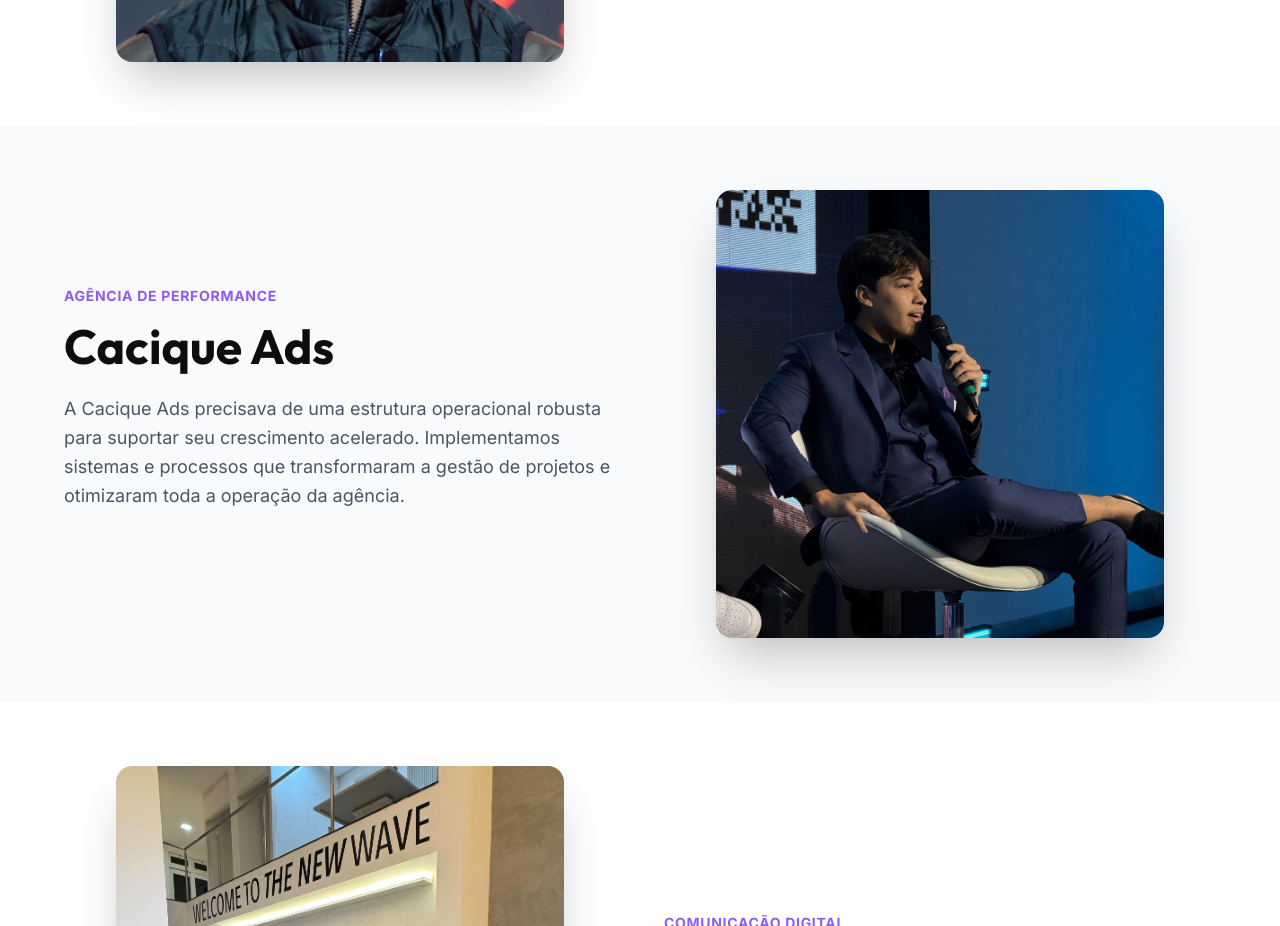
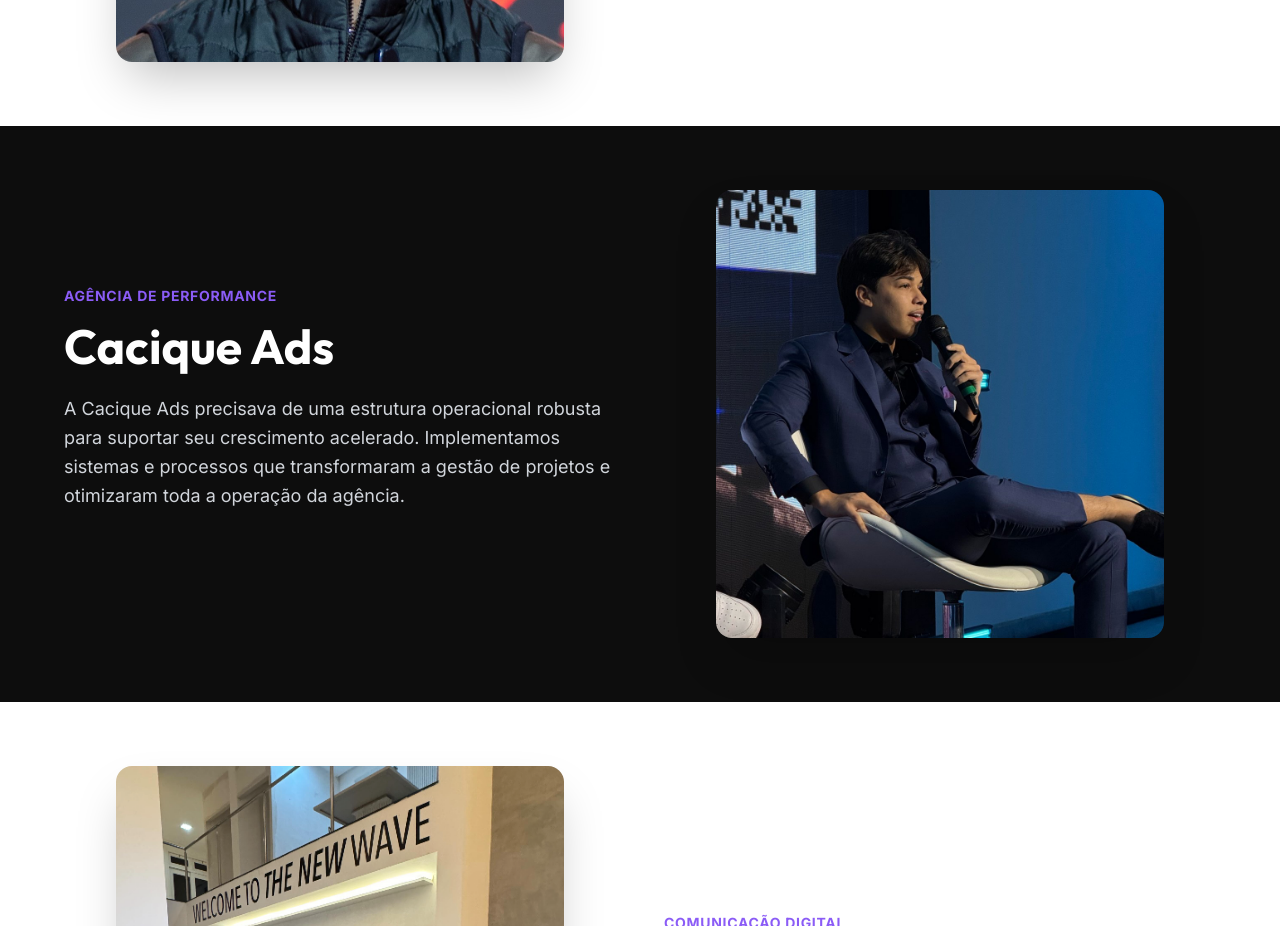
Before and after one commit to maycondouglass29/clivy, a React (Vite) app: page /cases in a window 1280 px wide. Shown: the part 1060-1986 px from the top of the page. Built offline with nearby package versions, Linux system fonts and the light colour scheme.

Commit message:
fix: seção Cacique Ads com fundo escuro

```diff
--- a/src/pages/Cases.jsx
+++ b/src/pages/Cases.jsx
@@ -68,8 +68,8 @@
                 </div>
             </section>
 
-            {/* Cacique Ads - Inverted */}
-            <section className="py-16 px-4 bg-gray-50">
+            {/* Cacique Ads - Dark Section */}
+            <section className="py-16 px-4 bg-clivy-dark text-white">
                 <div className="max-w-6xl mx-auto">
                     <div className="flex flex-col md:flex-row-reverse items-center gap-12">
                         <div className="w-full md:w-1/2">
@@ -82,7 +82,7 @@
                         <div className="w-full md:w-1/2">
                             <span className="text-clivy-purple text-sm font-bold uppercase tracking-wider mb-4 block">Agência de Performance</span>
                             <h2 className="text-4xl md:text-5xl font-bold mb-6">Cacique Ads</h2>
-                            <p className="text-gray-600 text-lg leading-relaxed mb-8">
+                            <p className="text-gray-300 text-lg leading-relaxed mb-8">
                                 A Cacique Ads precisava de uma estrutura operacional robusta para suportar seu crescimento acelerado. Implementamos sistemas e processos que transformaram a gestão de projetos e otimizaram toda a operação da agência.
                             </p>
                         </div>
```
